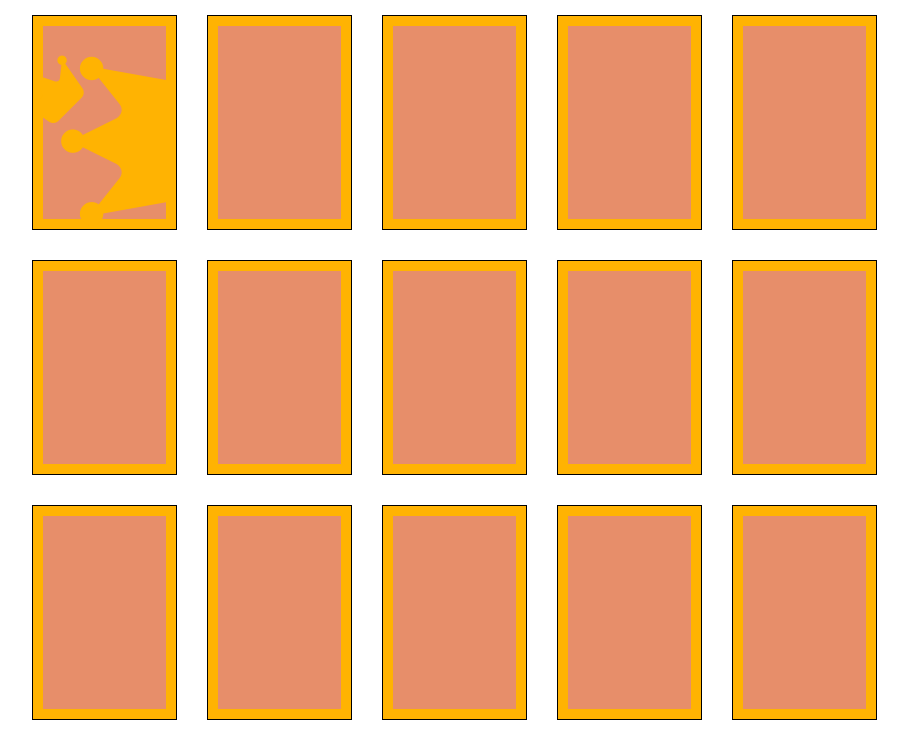
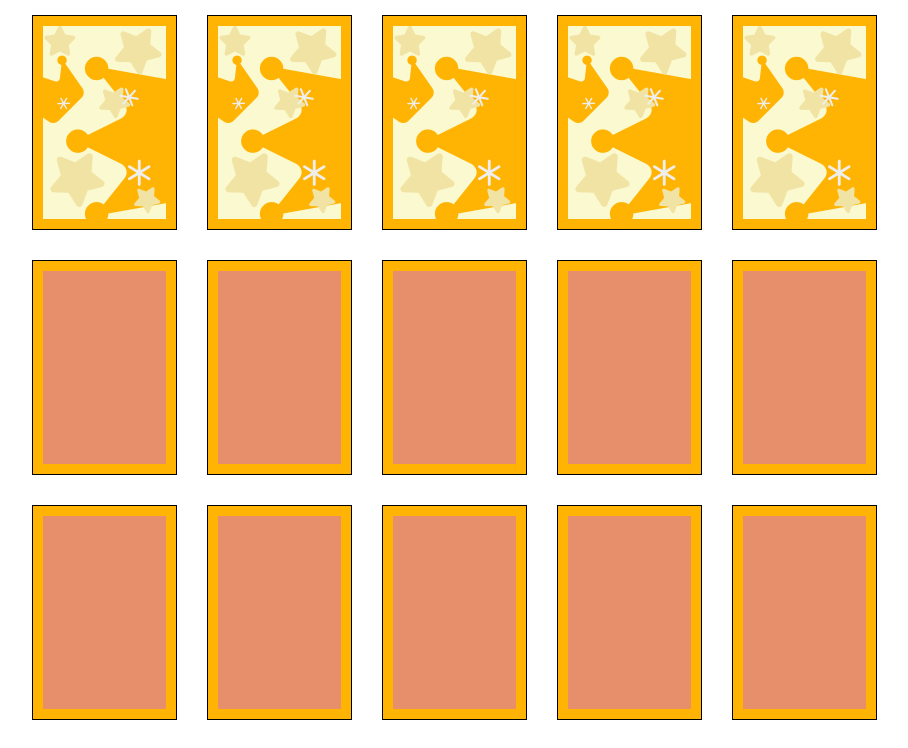
Before and after one commit to pcrady/princesfrogs, a Vue app: page / in a window 1280 px wide. Shown: the top 748 px of the page, without its empty margins (15-923 px from the left). Built offline with nearby package versions, Linux system fonts and the light colour scheme.

Commit message:
back of first row complete

```diff
--- a/src/App.vue
+++ b/src/App.vue
@@ -55,11 +55,11 @@ export default {
       locked: false,
       grid: [
         [
-          {'flipped': false, 'visible': true, 'frontLabel':"fdskjh", 'cardType':1},
-          {'flipped': false, 'visible': true, 'cardType': 2},
-          {'flipped': false, 'visible': true},
-          {'flipped': false, 'visible': true},
-          {'flipped': false, 'visible': true},
+          {'flipped': false, 'visible': true, 'cardType':1},
+          {'flipped': false, 'visible': true, 'cardType':1},
+          {'flipped': false, 'visible': true, 'cardType':1},
+          {'flipped': false, 'visible': true, 'cardType':1},
+          {'flipped': false, 'visible': true, 'cardType':1},
         ],
         [
           {'flipped': false, 'visible': true},
--- a/src/components/Card.vue
+++ b/src/components/Card.vue
@@ -4,8 +4,81 @@
       <div class="card" :class="{ 'is-flipped': isFlipped }">
         <div class="card__face card__face--front">
           <div v-if="cardType === 1" class="card-type-1-front">
-            <i class="crown-small fa-solid fa-4x" style="color: #ffb302;">&#xf521;</i>
-            <i class="crown-large fa-solid fa-10x fa-rotate-270" style="color: #ffb302;">&#xf521;</i>
+            <i class="fa-solid fa-4x"
+               style="color: #ffb302;
+                      rotate: -45deg;
+                      position: absolute;
+                      top: 45px;
+                      left: -15px">&#xf521;
+            </i>
+            <i class="fa-solid fa-10x"
+               style="color: #ffb302;
+                      rotate: 270deg;
+                      position: absolute;
+                      top: 50px;
+                      left: 15px">&#xf521;
+            </i>
+            <i class="fa-solid fa-2x"
+               style="color: #f1e3a4;
+                      position: absolute;
+                      top: 10px;
+                      left: 10px">&#xf005;
+            </i>
+            <i class="fa-solid fa-3x"
+               style="color: #f1e3a4;
+                      position: absolute;
+                      rotate: 30deg;
+                      top: 5x;
+                      left: 80px">&#xf005;
+            </i>
+            <i class="fa-solid"
+               style="color: #f1e3a4;
+                      position: absolute;
+                      rotate: 30deg;
+                      top: 70px;
+                      font-size: 2em;
+                      left: 65px">&#xf005;
+            </i>
+            <i class="fa-solid"
+               style="color: #f1e3a4;
+                      position: absolute;
+                      rotate: 30deg;
+                      top: 170px;
+                      font-size: 1.7em;
+                      left: 100px">&#xf005;
+            </i>
+            <i class="fa-solid"
+               style="color: #f1e3a4;
+                      position: absolute;
+                      rotate: 30deg;
+                      top: 135px;
+                      font-size: 3.5em;
+                      left: 15px">&#xf005;
+            </i>
+            <i class="fa-regular"
+               style="color: #eeeeec;
+                      position: absolute;
+                      top: 142px;
+                      font-size: 2em;
+                      left: 95px">&#x2a;
+            </i>
+            <i class="fa-regular"
+               style="color: #eeeeec;
+                      position: absolute;
+                      rotate: 100deg;
+                      top: 70px;
+                      font-size: 1.5em;
+                      left: 87px">&#x2a;
+            </i>
+            <i class="fa-regular"
+               style="color: #eeeeec;
+                      position: absolute;
+                      rotate: 30deg;
+                      top: 80px;
+                      left: 25px;
+                      font-size: 1em;">&#x2a;
+            </i>
+            <!-- <i class="crown-large fa-solid fa-10x fa-rotate-270" style="color: #ffb302;">&#xf521;</i> -->
          </div>
           <div v-else-if="cardType === 2" class="card-type-2-front">
 
@@ -62,7 +135,7 @@ export default {
   width: 100%;
   height: 100%;
   backface-visibility: hidden;
-  background-color: #e0d35b;
+  /* background-color: #e0d35b; */
   padding: 10px;
   border: 1px solid black;
   box-shadow: inset 0 0 0 10px #ffb302;
@@ -96,21 +169,10 @@ export default {
   opacity: 0;
 }
 
-.crown-small {
-  rotate: -45deg;
-  position: absolute;
-  left: -15px;
-  top: 45px;
-}
-
-.crown-large {
-  position: relative;
-  right: 0px;
-  top: 40px;
-}
-
 .card-type-1-front {
-
+  background-color: #faf9d0;
+  width: 100%;
+  height: 100%;
 }
 
 
```
